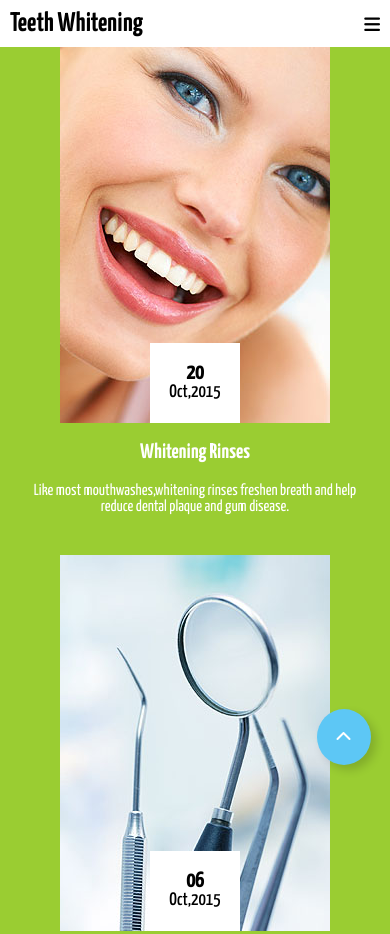
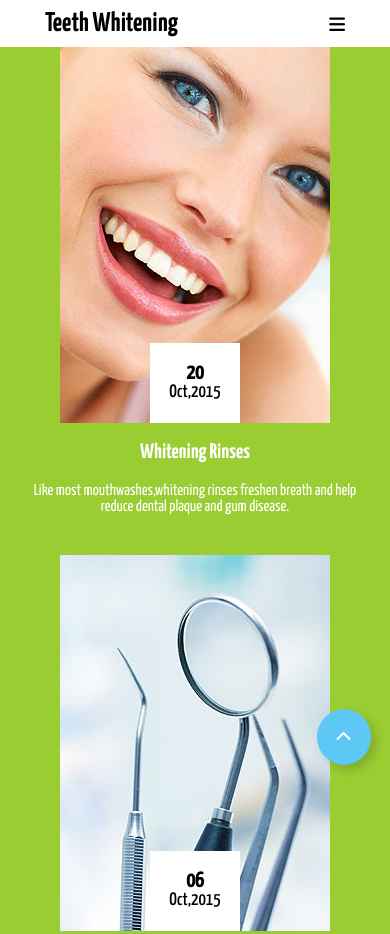
Before and after one commit to vicenteyah/Dentist-Template, a plain HTML site: page index.html in a window 390 px wide. Shown: the top 934 px of the page. Drawn offline with Linux system fonts and the light colour scheme.

Commit message:
navbar width mobile phones was refactored

```diff
--- a/styles/Mobile/Header.css
+++ b/styles/Mobile/Header.css
@@ -21,3 +21,11 @@
         display:none;
     }
 }
+
+
+@media all and (max-width:400px){
+    header {
+        max-width: 320px;
+        margin: auto;
+    }
+}
```
